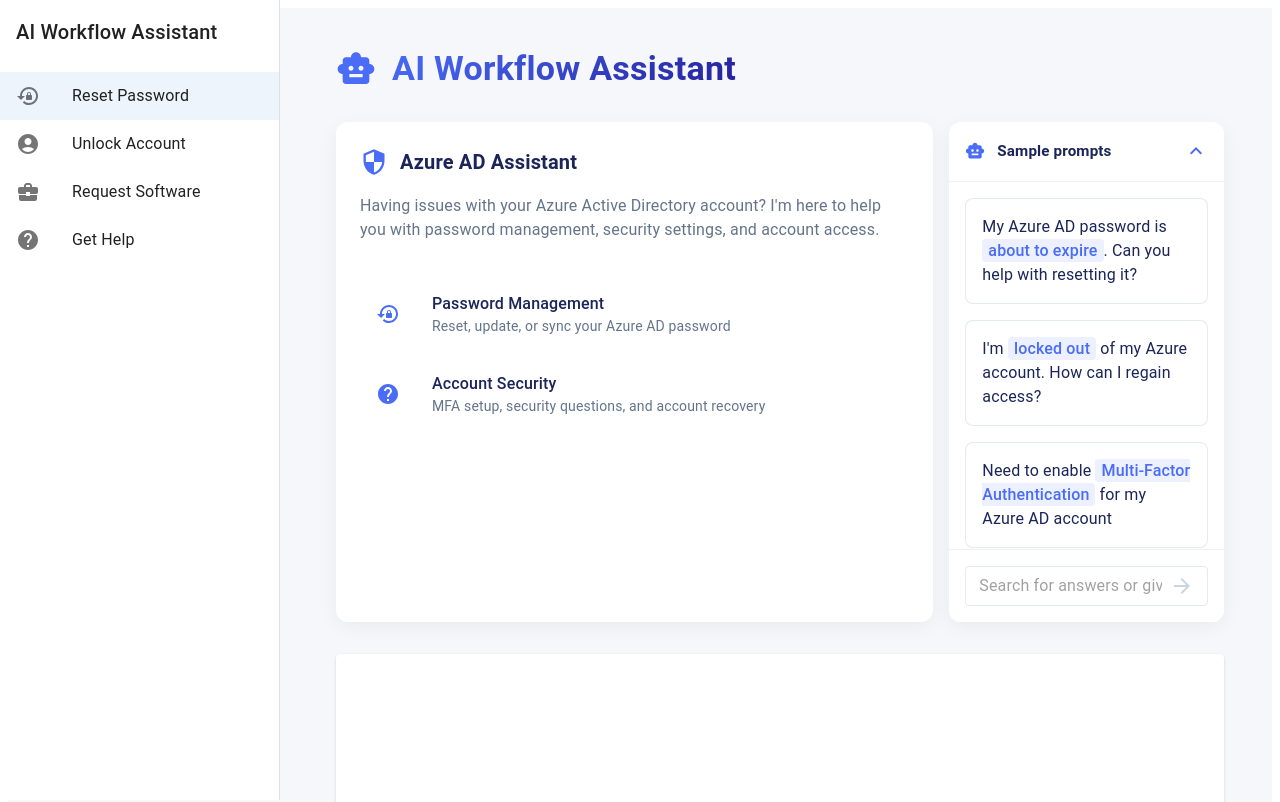
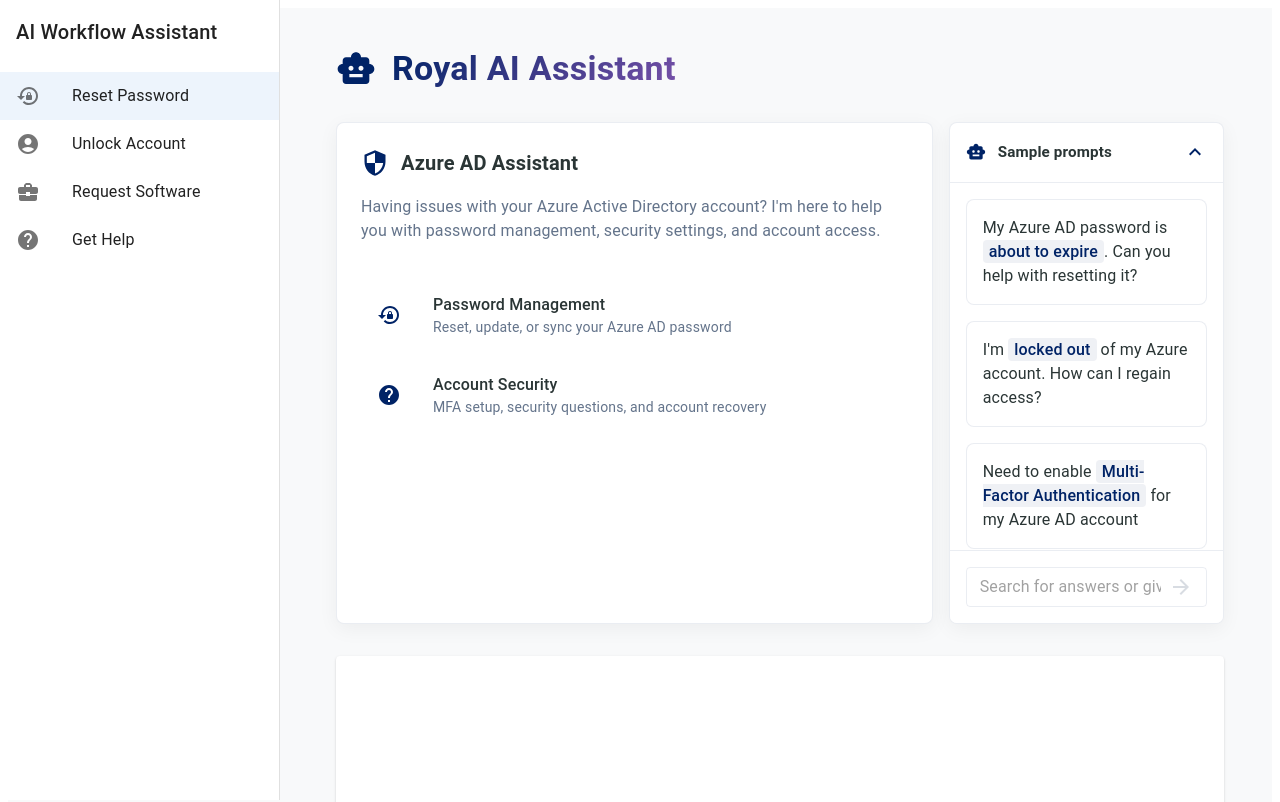
Before and after one commit to zeeshan-mukhtar/cursor_playground, a Next.js app: page / in a window 1280 px wide. Shown: the top 802 px of the page. Built offline with nearby package versions, Linux system fonts and the light colour scheme.

Commit message:
branding change

```diff
--- a/src/pages/index.tsx
+++ b/src/pages/index.tsx
@@ -3,6 +3,21 @@
 import { LockReset, Help, Search, Send, ExpandMore, ExpandLess, SmartToy, ArrowForward, Security } from '@mui/icons-material';
 import ChatInterface from '../components/ChatInterface';
 import Sidebar from '../components/Sidebar';
+
+// Royal iTech brand colors
+const BRAND_COLORS = {
+  primary: '#002366', // Royal blue
+  secondary: '#7851a9', // Purple
+  accent: '#f2c52e', // Gold
+  text: {
+    primary: '#2a3535',
+    secondary: '#64748B'
+  },
+  background: {
+    light: '#f8f9fa',
+    white: '#ffffff'
+  }
+};
 
 export default function Home() {
   const [selectedWorkflow, setSelectedWorkflow] = useState<string>('password-reset');
@@ -57,7 +72,7 @@
   };
 
   return (
-    <Box sx={{ display: 'flex', minHeight: '100vh', bgcolor: '#f5f7fb' }}>
+    <Box sx={{ display: 'flex', minHeight: '100vh', bgcolor: BRAND_COLORS.background.light }}>
       <Sidebar selectedWorkflow={selectedWorkflow} setSelectedWorkflow={setSelectedWorkflow} />
 
       <Box component="main" sx={{ flexGrow: 1, p: 3 }}>
@@ -71,15 +86,15 @@
           }}>
             <SmartToy sx={{
               fontSize: 40,
-              color: '#4A6CF7'
+              color: BRAND_COLORS.primary
             }} />
             <Typography variant="h4" sx={{
               fontWeight: 600,
-              background: 'linear-gradient(135deg, #4A6CF7 0%, #24219c 100%)',
+              background: `linear-gradient(135deg, ${BRAND_COLORS.primary} 0%, ${BRAND_COLORS.secondary} 100%)`,
               WebkitBackgroundClip: 'text',
               WebkitTextFillColor: 'transparent'
             }}>
-              AI Workflow Assistant
+              Royal AI Assistant
             </Typography>
           </Box>
 
@@ -88,8 +103,9 @@
               sx={{
                 flex: 2,
                 p: 3,
-                borderRadius: 3,
-                boxShadow: '0 5px 20px rgba(0,0,0,0.05)'
+                borderRadius: 2,
+                boxShadow: '0 5px 20px rgba(0,0,0,0.05)',
+                border: `1px solid ${BRAND_COLORS.primary}15`
               }}
             >
               <Box sx={{
@@ -98,12 +114,12 @@
                 gap: 1.5,
                 mb: 2
               }}>
-                <Security sx={{ color: '#4A6CF7', fontSize: 28 }} />
+                <Security sx={{ color: BRAND_COLORS.primary, fontSize: 28 }} />
                 <Typography
                   variant="h6"
                   sx={{
                     fontWeight: 600,
-                    color: '#1B2559'
+                    color: BRAND_COLORS.text.primary
                   }}
                 >
                   Azure AD Assistant
@@ -113,7 +129,7 @@
                 variant="body1"
                 paragraph
                 sx={{
-                  color: '#64748B',
+                  color: BRAND_COLORS.text.secondary,
                   mb: 3
                 }}
               >
@@ -122,33 +138,33 @@
               <List sx={{ '& .MuiListItem-root': { px: 2, py: 1.5 } }}>
                 <ListItem>
                   <ListItemIcon>
-                    <LockReset sx={{ color: '#4A6CF7' }} />
+                    <LockReset sx={{ color: BRAND_COLORS.primary }} />
                   </ListItemIcon>
                   <ListItemText
                     primary="Password Management"
                     secondary="Reset, update, or sync your Azure AD password"
                     primaryTypographyProps={{
                       fontWeight: 500,
-                      color: '#1B2559'
+                      color: BRAND_COLORS.text.primary
                     }}
                     secondaryTypographyProps={{
-                      color: '#64748B'
+                      color: BRAND_COLORS.text.secondary
                     }}
                   />
                 </ListItem>
                 <ListItem>
                   <ListItemIcon>
-                    <Help sx={{ color: '#4A6CF7' }} />
+                    <Help sx={{ color: BRAND_COLORS.primary }} />
                   </ListItemIcon>
                   <ListItemText
                     primary="Account Security"
                     secondary="MFA setup, security questions, and account recovery"
                     primaryTypographyProps={{
                       fontWeight: 500,
-                      color: '#1B2559'
+                      color: BRAND_COLORS.text.primary
                     }}
                     secondaryTypographyProps={{
-                      color: '#64748B'
+                      color: BRAND_COLORS.text.secondary
                     }}
                   />
                 </ListItem>
@@ -162,9 +178,10 @@
                 flexDirection: 'column',
                 height: '500px',
                 overflow: 'hidden',
-                backgroundColor: '#ffffff',
-                borderRadius: 3,
-                boxShadow: '0 5px 20px rgba(0,0,0,0.05)'
+                backgroundColor: BRAND_COLORS.background.white,
+                borderRadius: 2,
+                boxShadow: '0 5px 20px rgba(0,0,0,0.05)',
+                border: `1px solid ${BRAND_COLORS.primary}15`
               }}
             >
               <Box
@@ -173,22 +190,22 @@
                   display: 'flex',
                   alignItems: 'center',
                   justifyContent: 'space-between',
-                  borderBottom: '1px solid rgba(0, 0, 0, 0.06)',
+                  borderBottom: `1px solid ${BRAND_COLORS.primary}15`,
                   cursor: 'pointer',
                   transition: 'background-color 0.2s ease',
                   '&:hover': {
-                    backgroundColor: 'rgba(74, 108, 247, 0.02)'
+                    backgroundColor: `${BRAND_COLORS.primary}05`
                   }
                 }}
                 onClick={togglePrompts}
               >
                 <Box sx={{ display: 'flex', alignItems: 'center', gap: 1.5 }}>
-                  <SmartToy sx={{ color: '#4A6CF7', fontSize: 20 }} />
+                  <SmartToy sx={{ color: BRAND_COLORS.primary, fontSize: 20 }} />
                   <Typography
                     variant="subtitle1"
                     sx={{
                       fontSize: '0.95rem',
-                      color: '#1B2559',
+                      color: BRAND_COLORS.text.primary,
                       fontWeight: 600
                     }}
                   >
@@ -203,7 +220,7 @@
                     transition: 'transform 0.3s ease'
                   }}
                 >
-                  <ExpandMore sx={{ color: '#4A6CF7' }} />
+                  <ExpandMore sx={{ color: BRAND_COLORS.primary }} />
                 </Box>
               </Box>
 
@@ -244,7 +261,7 @@
                         background: 'transparent',
                       },
                       '&::-webkit-scrollbar-thumb': {
-                        background: '#CBD5E1',
+                        background: `${BRAND_COLORS.primary}40`,
                         borderRadius: '4px',
                       }
                     }}
@@ -256,27 +273,27 @@
                         sx={{
                           cursor: 'pointer',
                           p: 2,
-                          backgroundColor: 'white',
+                          backgroundColor: BRAND_COLORS.background.white,
                           borderRadius: 2,
-                          border: '1px solid rgba(203, 213, 225, 0.5)',
+                          border: `1px solid ${BRAND_COLORS.primary}15`,
                           transition: 'all 0.2s ease',
                           '&:hover': {
                             transform: 'translateY(-2px)',
-                            boxShadow: '0 4px 15px rgba(74, 108, 247, 0.1)',
-                            borderColor: '#4A6CF7'
+                            boxShadow: `0 4px 15px ${BRAND_COLORS.primary}15`,
+                            borderColor: BRAND_COLORS.primary
                           }
                         }}
                       >
-                        <Typography sx={{ color: '#1B2559' }}>
+                        <Typography sx={{ color: BRAND_COLORS.text.primary }}>
                           {prompt.text.split(prompt.highlighted).map((part, i, arr) => (
                             <span key={i}>
                               {part}
                               {i < arr.length - 1 && (
                                 <span style={{
-                                  backgroundColor: 'rgba(74, 108, 247, 0.1)',
+                                  backgroundColor: `${BRAND_COLORS.primary}10`,
                                   padding: '2px 6px',
                                   borderRadius: '4px',
-                                  color: '#4A6CF7',
+                                  color: BRAND_COLORS.primary,
                                   fontWeight: 500
                                 }}>
                                   {prompt.highlighted}
@@ -292,8 +309,8 @@
 
                 <Box sx={{
                   p: 2,
-                  borderTop: '1px solid rgba(0, 0, 0, 0.06)',
-                  backgroundColor: '#ffffff',
+                  borderTop: `1px solid ${BRAND_COLORS.primary}15`,
+                  backgroundColor: BRAND_COLORS.background.white,
                   position: 'absolute',
                   bottom: 0,
                   left: 0,
@@ -318,7 +335,7 @@
                           <ArrowForward
                             sx={{
                               cursor: 'pointer',
-                              color: customPrompt.trim() ? '#4A6CF7' : '#CBD5E1',
+                              color: customPrompt.trim() ? BRAND_COLORS.primary : `${BRAND_COLORS.text.secondary}40`,
                               transition: 'color 0.2s ease'
                             }}
                             onClick={handleCustomPromptSubmit}
@@ -326,16 +343,16 @@
                         </InputAdornment>
                       ),
                       sx: {
-                        backgroundColor: 'white',
+                        backgroundColor: BRAND_COLORS.background.white,
                         '& fieldset': {
-                          borderColor: 'rgba(203, 213, 225, 0.5)',
+                          borderColor: `${BRAND_COLORS.primary}15`,
                           transition: 'border-color 0.2s ease'
                         },
                         '&:hover fieldset': {
-                          borderColor: '#4A6CF7 !important',
+                          borderColor: `${BRAND_COLORS.primary} !important`,
                         },
                         '&.Mui-focused fieldset': {
-                          borderColor: '#4A6CF7 !important',
+                          borderColor: `${BRAND_COLORS.primary} !important`,
                           borderWidth: '1px !important'
                         }
                       }
```
